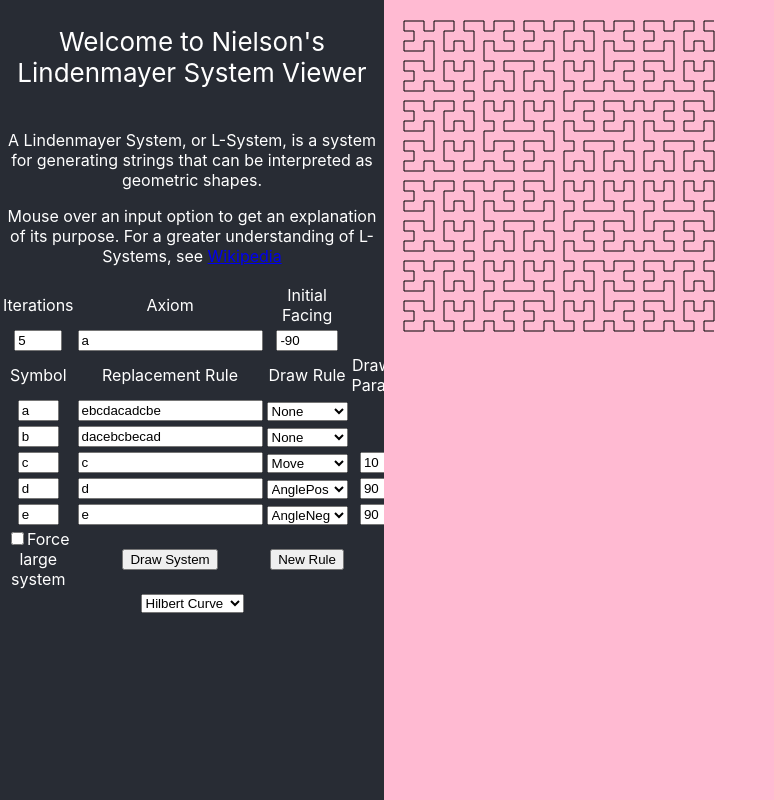
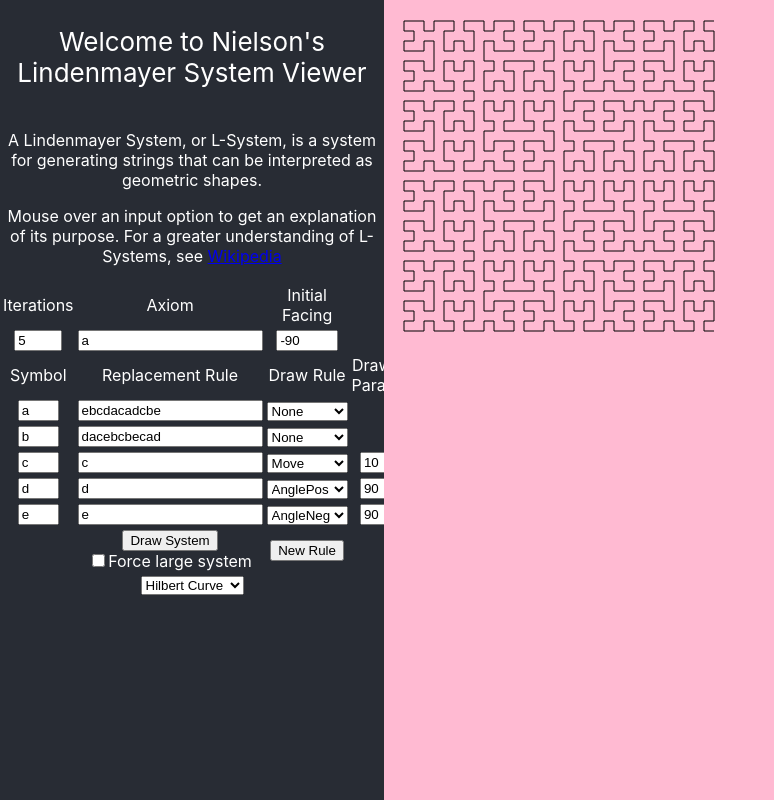
Before and after one commit to JuliaNielson/l-system-viewer, a React (Create React App) app: page / in a window 1280 px wide. Shown: the whole page, without its empty margins (0-774 px from the left). Built offline with nearby package versions, Linux system fonts and the light colour scheme.

Commit message:
moves checkbox underneath the button

```diff
--- a/src/components/SystemRulePane.js
+++ b/src/components/SystemRulePane.js
@@ -77,11 +77,13 @@ class SystemRulePane extends Component{
 
                     <tr>
                         <td>
+                        </td>
+                        <td>
+                            <button onClick={this.props.handleDrawButton}>Draw System</button><br/>
+
                             <input type="Checkbox" className="forceGenerate" id="forceGenerate" onChange={this.props.formHandler} checked={this.props.forceGenerate}/>
                             <label for="forceGenerate">Force large system</label>
-                        </td>
-                        <td>
-                            <button onClick={this.props.handleDrawButton}>Draw System</button>
+
                         </td>
                         <td>
                             <button onClick={this.props.addRuleHandler}>New Rule</button>
```
